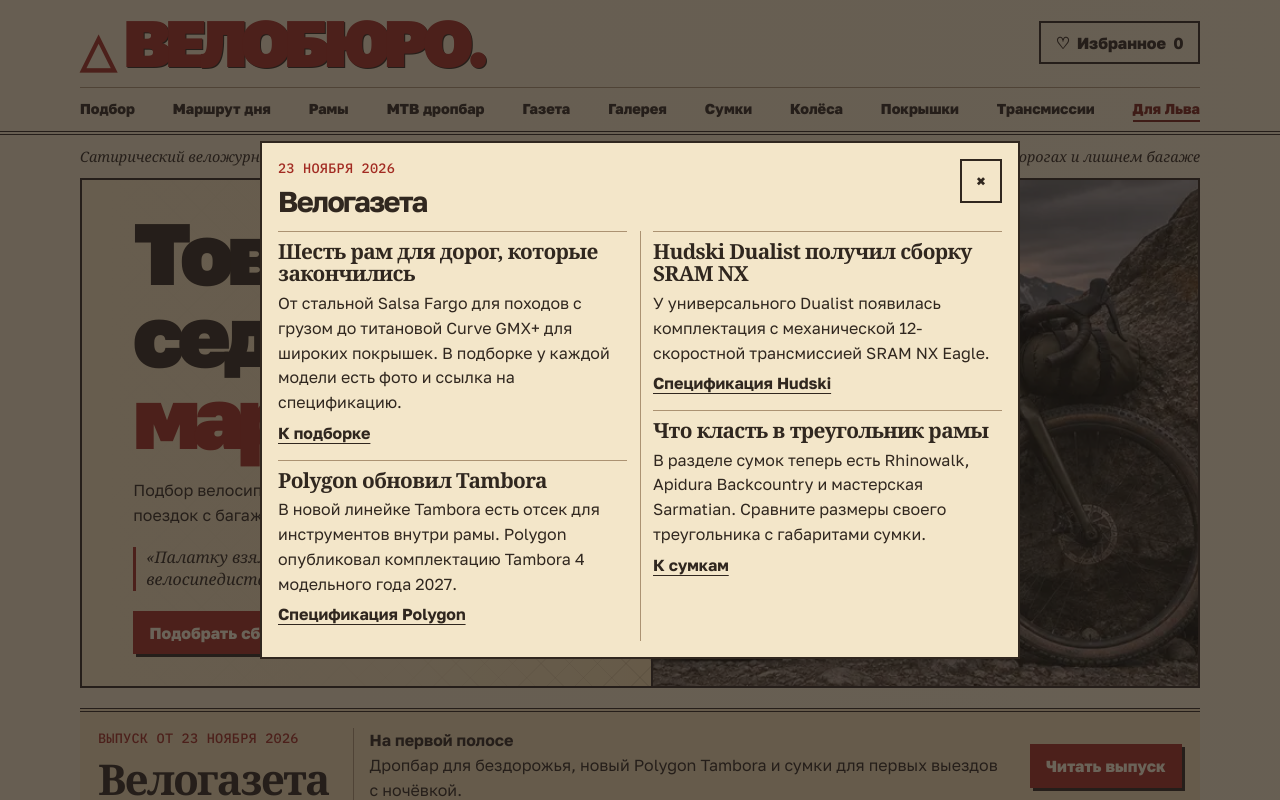
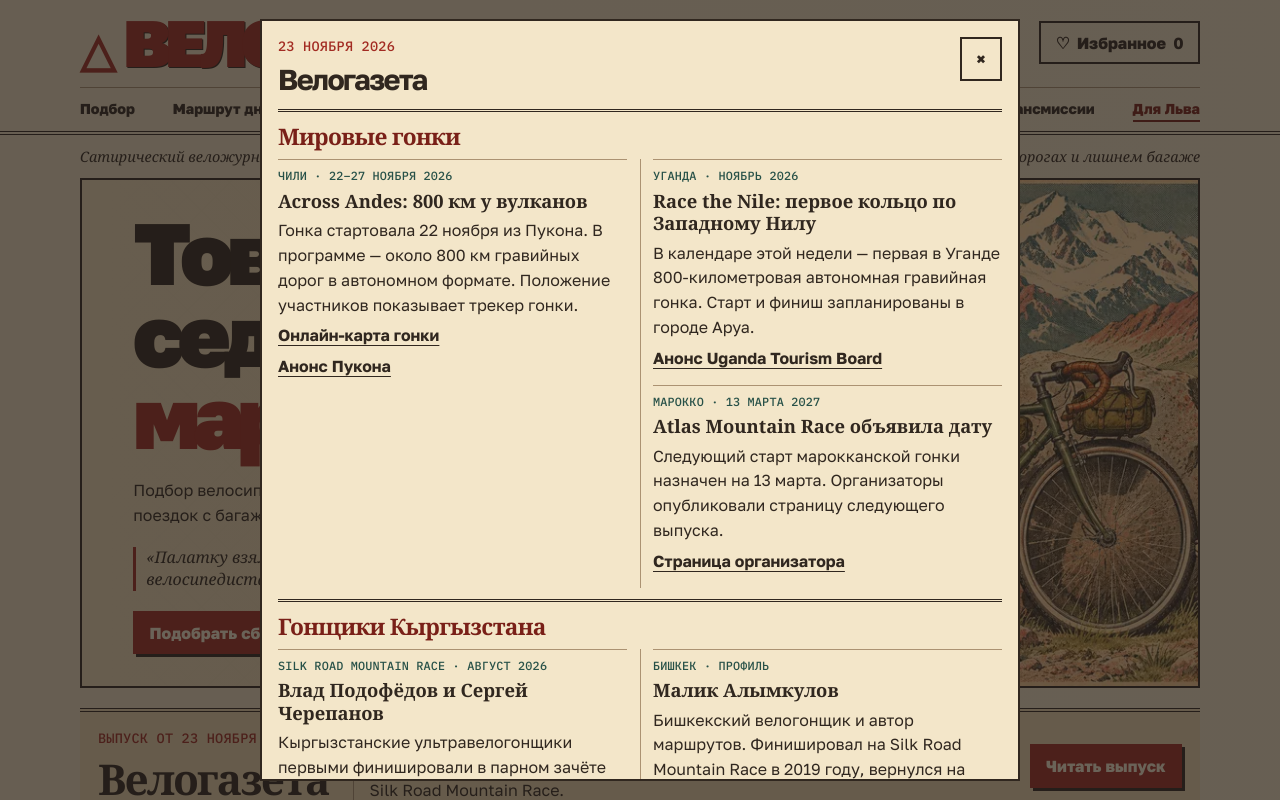
Before and after one commit to danilddtyan-lab/new-project, a plain HTML site: page index.html in a window 1280 px wide. Both pictures are taken after a click on the button "Читать выпуск". Shown: the top 800 px of the page. Drawn offline with Linux system fonts and the light colour scheme.

Commit message:
Illustrate the mountain cover and publish the bikepacking race bulletin

```diff
--- a/index.html
+++ b/index.html
@@ -8,7 +8,7 @@
 <link rel="preconnect" href="https://fonts.googleapis.com">
 <link rel="preconnect" href="https://fonts.gstatic.com" crossorigin>
 <link href="https://fonts.googleapis.com/css2?family=Golos+Text:wght@400;500;600;700;800;900&family=IBM+Plex+Mono:wght@400;500;600&display=swap" rel="stylesheet">
-<link rel="stylesheet" href="./style.css?v=5">
+<link rel="stylesheet" href="./style.css?v=6">
 <script defer src="./catalog.js?v=5"></script>
 <script defer src="./market.js?v=5"></script>
 <script defer src="./gear.js?v=5"></script>
@@ -32,7 +32,7 @@
       <a class="solid" href="#selection">Подобрать сборку</a>
     </div>
     <figure class="cover-art mountain-cover">
-      <img src="./mountain-cover.webp" width="760" height="453" alt="Туристический велосипед с сумками на каменистой тропе в горах">
+      <img src="./mountain-print.webp" width="780" height="520" alt="Рисунок на газетной бумаге: велосипед с сумками на каменистой тропе Тянь-Шаня">
     </figure>
   </section>
   <section class="news-box" id="news" aria-labelledby="news-title">
@@ -40,7 +40,7 @@
       <p class="eyebrow">ВЫПУСК ОТ <time datetime="2026-11-23">23 НОЯБРЯ 2026</time></p>
       <h2 id="news-title">Велогазета</h2>
     </div>
-    <div class="news-brief"><strong>На первой полосе</strong><p>Дропбар для бездорожья, новый Polygon Tambora и сумки для первых выездов с ночёвкой.</p></div>
+    <div class="news-brief"><strong>На первой полосе</strong><p>Across Andes в Чили, Race the Nile в Уганде и история кыргызстанской пары на Silk Road Mountain Race.</p></div>
     <button class="solid" type="button" id="open-news">Читать выпуск</button>
   </section>
   <section class="route-day" id="route-day" aria-labelledby="route-day-title">
@@ -149,12 +149,58 @@
 <dialog id="compare-dialog" aria-labelledby="compare-title"><div class="dialog-head"><h2 id="compare-title">Сравнение рам</h2><form method="dialog"><button class="outline" aria-label="Закрыть">×</button></form></div><div id="compare-content"></div></dialog>
 <dialog id="news-dialog" aria-labelledby="news-modal-title">
   <div class="dialog-head"><div><p class="eyebrow">23 НОЯБРЯ 2026</p><h2 id="news-modal-title">Велогазета</h2></div><form method="dialog"><button class="outline" aria-label="Закрыть выпуск">×</button></form></div>
-  <div class="news-columns">
+  <section class="news-section" aria-labelledby="world-races-title">
+    <h3 id="world-races-title">Мировые гонки</h3>
+    <div class="news-columns">
+      <article>
+        <p class="meta">ЧИЛИ · 22–27 НОЯБРЯ 2026</p>
+        <h4>Across Andes: 800 км у вулканов</h4>
+        <p>Гонка стартовала 22 ноября из Пукона. В программе — около 800 км гравийных дорог в автономном формате. Положение участников показывает трекер гонки.</p>
+        <a href="https://www2.followmychallenge.com/live/across-andes-2026/">Онлайн-карта гонки</a>
+        <a href="https://municipalidadpucon.cl/?p=62150">Анонс Пукона</a>
+      </article>
+      <article>
+        <p class="meta">УГАНДА · НОЯБРЬ 2026</p>
+        <h4>Race the Nile: первое кольцо по Западному Нилу</h4>
+        <p>В календаре этой недели — первая в Уганде 800-километровая автономная гравийная гонка. Старт и финиш запланированы в городе Аруа.</p>
+        <a href="https://utb.go.ug/uganda-launches-race-the-nile-its-first-ever-800km-gravel-biking-race-across-west-nile/">Анонс Uganda Tourism Board</a>
+      </article>
+      <article>
+        <p class="meta">МАРОККО · 13 МАРТА 2027</p>
+        <h4>Atlas Mountain Race объявила дату</h4>
+        <p>Следующий старт марокканской гонки назначен на 13 марта. Организаторы опубликовали страницу следующего выпуска.</p>
+        <a href="https://themountainraces.eventrac.co.uk/e/atlas-mountain-race-13647">Страница организатора</a>
+      </article>
+    </div>
+  </section>
+  <section class="news-section" aria-labelledby="local-riders-title">
+    <h3 id="local-riders-title">Гонщики Кыргызстана</h3>
+    <div class="news-columns">
+      <article>
+        <p class="meta">SILK ROAD MOUNTAIN RACE · АВГУСТ 2026</p>
+        <h4>Влад Подофёдов и Сергей Черепанов</h4>
+        <p>Кыргызстанские ультравелогонщики первыми финишировали в парном зачёте Silk Road Mountain Race. Они прошли маршрут от Таласа до Чолпон-Аты за 10 дней, 12 часов и 14 минут. В 2025-м Влад финишировал шестым, Сергей — четырнадцатым.</p>
+        <a href="https://24.kg/en/article/386759">Результат и комментарий организаторов</a>
+        <a href="https://srmr2026.maprogress.com/">Карта и протокол гонки</a>
+      </article>
+      <article>
+        <p class="meta">БИШКЕК · ПРОФИЛЬ</p>
+        <h4>Малик Алымкулов</h4>
+        <p>Бишкекский велогонщик и автор маршрутов. Финишировал на Silk Road Mountain Race в 2019 году, вернулся на гонку в 2021 и 2022 годах. Основал Bikepacking Kyrgyzstan и разработал Bishkek Eastern Compass, горное велокольцо со стартом в столице.</p>
+        <a href="https://bikepackingkyrgyzstan.cc/about">О Малике и его проекте</a>
+        <a href="https://bikepackingkyrgyzstan.cc/bishkek_eastern_compass_route_en">Карта велокольца</a>
+      </article>
+    </div>
+  </section>
+  <details class="news-archive">
+    <summary>Из прошлого выпуска</summary>
+    <div class="news-columns">
     <article><h3>Шесть рам для дорог, которые закончились</h3><p>От стальной Salsa Fargo для походов с грузом до титановой Curve GMX+ для широких покрышек. В подборке у каждой модели есть фото и ссылка на спецификацию.</p><a href="#dropbar">К подборке</a></article>
     <article><h3>Polygon обновил Tambora</h3><p>В новой линейке Tambora есть отсек для инструментов внутри рамы. Polygon опубликовал комплектацию Tambora 4 модельного года 2027.</p><a href="https://www.polygonbikes.com/us/2027-tambora-4-gravel-bike/">Спецификация Polygon</a></article>
     <article><h3>Hudski Dualist получил сборку SRAM NX</h3><p>У универсального Dualist появилась комплектация с механической 12-скоростной трансмиссией SRAM NX Eagle.</p><a href="https://hudskibikes.com/products/dualist-sram-nx">Спецификация Hudski</a></article>
     <article><h3>Что класть в треугольник рамы</h3><p>В разделе сумок теперь есть Rhinowalk, Apidura Backcountry и мастерская Sarmatian. Сравните размеры своего треугольника с габаритами сумки.</p><a href="#bags">К сумкам</a></article>
   </div>
+  </details>
 </dialog>
 </body>
 </html>
--- a/style.css
+++ b/style.css
@@ -74,3 +74,12 @@ body{background-color:var(--paper);background-image:radial-gradient(#4b301111 .6
 .surface-example>a{display:inline-block;margin-top:5px}
 .result-route{padding-block:5px;border-bottom:1px solid var(--line)}
 @media(max-width:600px){.route-day{width:calc(100% - 26px);grid-template-columns:1fr}.route-day-heading{border-right:0;border-bottom:2px solid var(--ink)}}
+.mountain-cover img{object-position:center;background:var(--cream)}
+.news-section{border-top:3px double var(--ink);padding:12px 0 6px}
+.news-section>h3{font:700 1.42rem/1.1 var(--serif);color:var(--darkred);margin-bottom:10px}
+.news-section article .meta{color:var(--green);margin:0 0 5px;font-size:.74rem}
+.news-section h4{font:700 1.15rem/1.22 var(--serif);margin:0 0 6px}
+.news-section article a{display:block;width:fit-content}
+.news-section+.news-section{margin-top:5px}
+.news-archive{border-top:1px solid var(--line);margin-top:8px;padding-top:9px}
+.news-archive summary{cursor:pointer;font-weight:750;margin-bottom:9px}
```
Also changed, not shown: mountain-print.webp (added).
